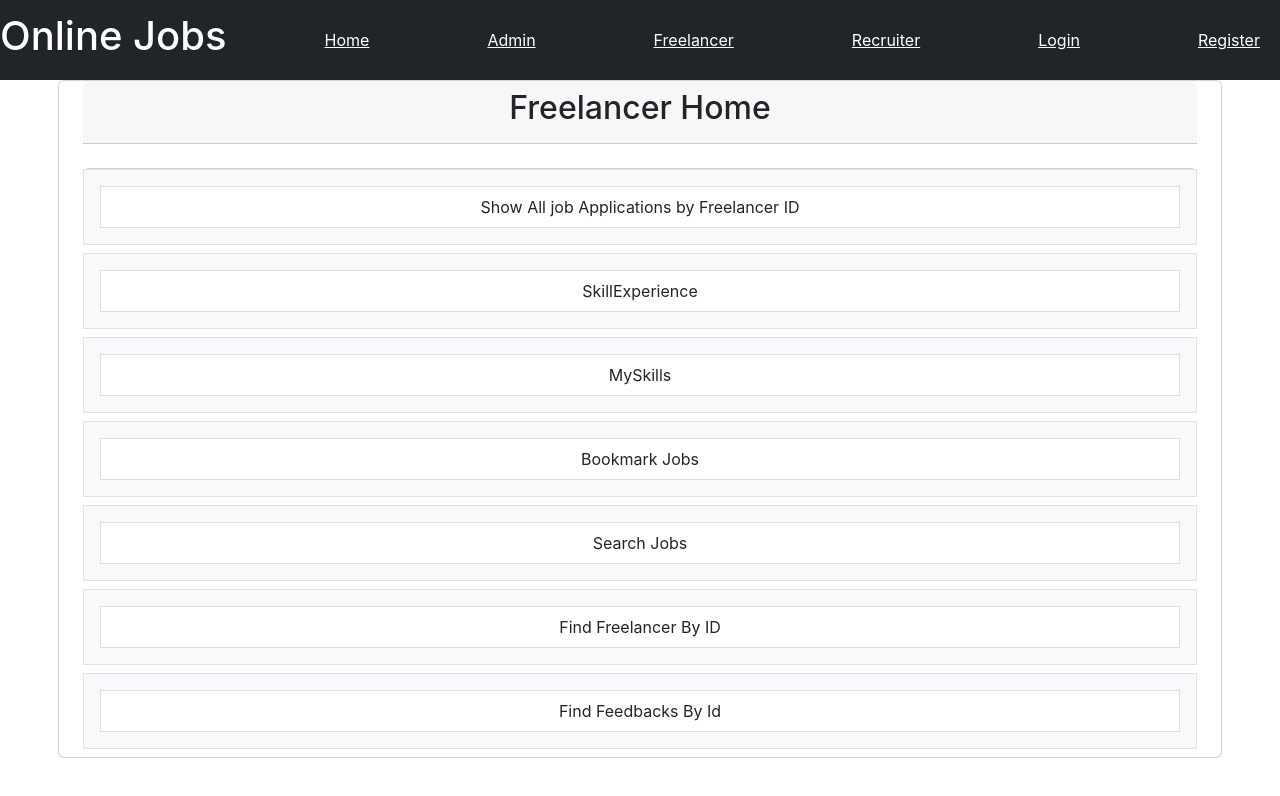
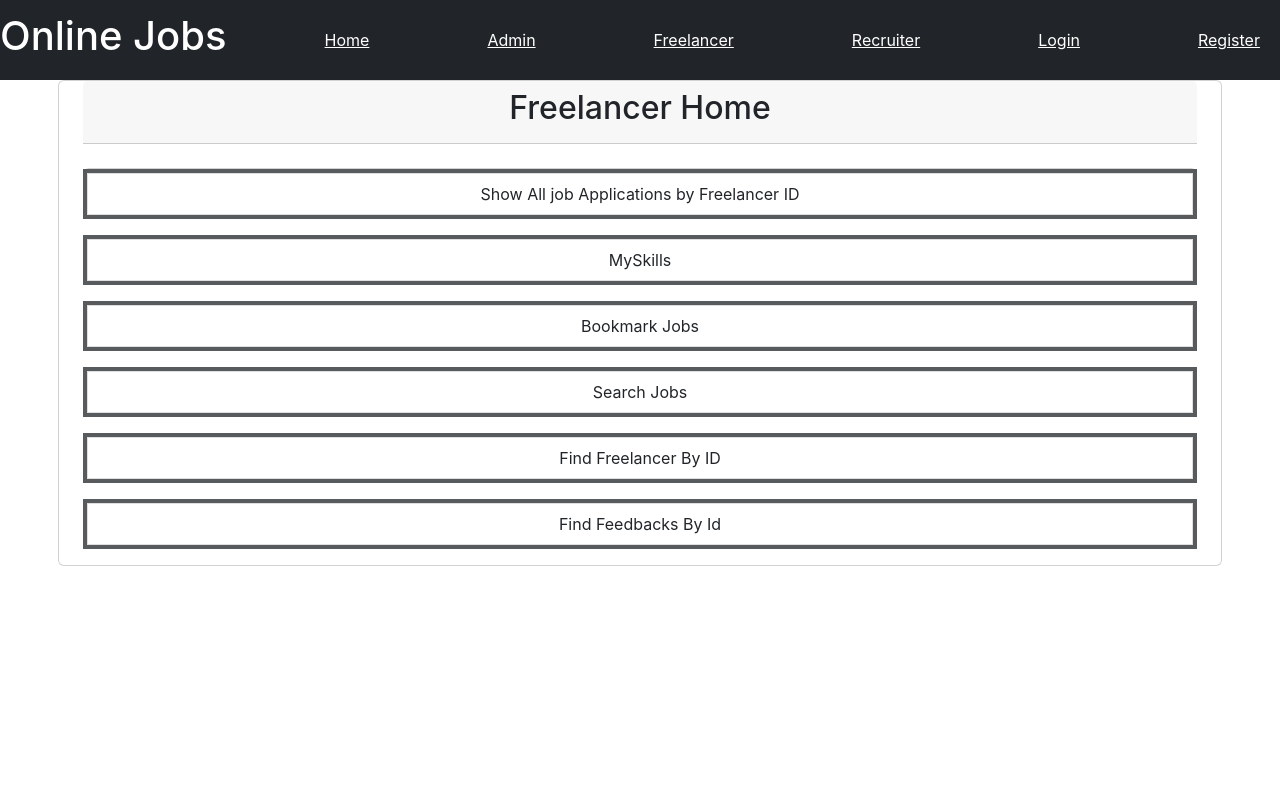
Before and after one commit to Git-Pratik97/online-jobs-new, a React (Create React App) app: page /freelancer in a window 1280 px wide. Shown: the top 796 px of the page. Built offline with nearby package versions, Linux system fonts and the light colour scheme.

Commit message:
Changes Updated

```diff
--- a/package.json
+++ b/package.json
@@ -4,7 +4,6 @@
   "private": true,
   "dependencies": {
     "@testing-library/jest-dom": "^5.16.5",
-    "@testing-library/react": "^13.4.0",
     "@testing-library/user-event": "^13.5.0",
     "axios": "^1.1.3",
     "bootstrap": "^5.2.2",
@@ -38,5 +37,8 @@
       "last 1 firefox version",
       "last 1 safari version"
     ]
+  },
+  "devDependencies": {
+    "@testing-library/react": "^13.4.0"
   }
 }
--- a/src/components/Recruiter/RecruiterHome.js
+++ b/src/components/Recruiter/RecruiterHome.js
@@ -12,35 +12,35 @@ function RecruiterHome() {
       <br/>
       <div id="list-example" className="list-group">
       <div className="card-title">
-      <div className="p-3 border bg-light">
+      <div className="p-1 mb-2 bg-dark text-white bg-opacity-75">
           <Link className="list-group-item list-group-item-action" to="/PostJob/">Post Job</Link>
         </div>
       </div>
       <div className="card-title">
-      <div className="p-3 border bg-light">
+      <div className="p-1 mb-2 bg-dark text-white bg-opacity-75">
           <Link className="list-group-item list-group-item-action" to="/closejob">Close Job</Link>
         </div>
       </div>
 
       <div className="card-title">
 
-      <div className="p-3 border bg-light">
+      <div className="p-1 mb-2 bg-dark text-white bg-opacity-75">
           <Link className="list-group-item list-group-item-action" to="/bookmarked_freelancer">Bookmarked Freelancer</Link>
         </div>
 
       </div>
       <div className="card-title">
-      <div className="p-3 border bg-light">
+      <div className="p-1 mb-2 bg-dark text-white bg-opacity-75">
           <Link className="list-group-item list-group-item-action" to="/createfeedback">Create Feedback</Link>
         </div>
       </div>
       <div className="card-title">
-      <div className="p-3 border bg-light">
+      <div className="p-1 mb-2 bg-dark text-white bg-opacity-75">
           <Link className="list-group-item list-group-item-action" to="/awardjob">Award Job to freelancer</Link>
         </div>
       </div>
       <div className="card-title">
-      <div className="p-3 border bg-light">
+      <div className="p-1 mb-2 bg-dark text-white bg-opacity-75">
           <Link className="list-group-item list-group-item-action" to="/findalljobs">Find All Job Applications</Link>
         </div>
       </div>
--- a/src/components/admin/Admin.js
+++ b/src/components/admin/Admin.js
@@ -12,12 +12,12 @@ const Admin = () => {
       <br/>
       <div id="list-example" className="list-group">
       <div className="card-title">
-      <div className="p-3 border bg-light">
+      <div className="p-1 mb-2 bg-dark text-white bg-opacity-75">
         <Link className="list-group-item list-group-item-action" to="recruiter/findrecruiter">Find Recruiter By ID</Link>
         </div>
       </div>
       <div className="card-title">
-      <div className="p-3 border bg-light">
+      <div className="p-1 mb-2 bg-dark text-white bg-opacity-75">
         <Link className="list-group-item list-group-item-action" to='freelancer/findfreelancer'>Find Freelancer By ID</Link>
         </div>
       </div>
--- a/src/components/freelancer/FreelancerHome.js
+++ b/src/components/freelancer/FreelancerHome.js
@@ -3,51 +3,51 @@ import { Link } from "react-router-dom";
 
 const FreelancerHome = () => {
   return (
-    <div class="container">
-  <div class="row gx-5">
-    <div class="card">
-      <div class="card-header">
+    <div className="container">
+  <div className="row gx-5">
+    <div className="card">
+      <div className="card-header">
         <h2>Freelancer Home</h2>
         </div>
         <br/>
-      <div id="list-example" class="list-group">
-      <div class="card-title ">
-      <div class="p-3 border bg-light">
+      <div id="list-example" className="list-group">
+      <div className="card-title ">
+      <div className="p-1 mb-2 bg-dark text-white bg-opacity-75">
         <Link className="list-group-item list-group-item-action " to="/showalljobapplicationsbyfreelancer">
           Show All job Applications by Freelancer ID
         </Link>
         </div>
       </div>
-      <div class="card-title">
-      <div class="p-3 border bg-light">
+      {/* <div className="card-title">
+      <div className="p-3 border bg-light">
         <Link className="list-group-item list-group-item-action" to="/SkillExperience/">SkillExperience</Link>
         </div>
-      </div>
+      </div> */}
 
-      <div class="card-title">
+      <div className="card-title">
 
-      <div class="p-3 border bg-light">
+      <div className="p-1 mb-2 bg-dark text-white bg-opacity-75 ">
         <Link className="list-group-item list-group-item-action" to="/MySkills/">MySkills</Link>
         </div>
 
  </div>
- <div class="card-title">
- <div class="p-3 border bg-light">
+ <div className="card-title">
+ <div className="p-1 mb-2 bg-dark text-white bg-opacity-75">
         <Link className="list-group-item list-group-item-action" to="/bookmarkjobs">Bookmark Jobs</Link>
         </div>
       </div>
-      <div class="card-title">
-      <div class="p-3 border bg-light">
+      <div className="card-title">
+      <div className="p-1 mb-2 bg-dark text-white bg-opacity-75">
         <Link className="list-group-item list-group-item-action" to="/searchjobs">Search Jobs</Link>
         </div>
       </div>
-      <div class="card-title">
-      <div class="p-3 border bg-light">
+      <div className="card-title">
+      <div className="p-1 mb-2 bg-dark text-white bg-opacity-75">
         <Link className="list-group-item list-group-item-action" to="/findbyid">Find Freelancer By ID</Link>
         </div>
       </div>
-      <div class="card-title">
-      <div class="p-3 border bg-light">
+      <div className="card-title">
+      <div className="p-1 mb-2 bg-dark text-white bg-opacity-75">
         <Link className="list-group-item list-group-item-action" to="/findfeedbacksbyid">Find Feedbacks By Id</Link>
         </div>
       </div>
--- a/src/components/skill/MySkills.js
+++ b/src/components/skill/MySkills.js
@@ -18,11 +18,11 @@ return(
             <div className="bg-success p-2 text-white bg-opacity-75">Update Skill</div>
             </Link>
           </li>
-          <li className="nav-item">
+          {/* <li className="nav-item">
             <Link className="nav-link" to="/freelancer/MySkills/RemoveSkill">
             <div className="bg-success p-2 text-white bg-opacity-75">Remove Skill</div>
             </Link>
-          </li>
+          </li> */}
         </ul>
 
     </div>
--- a/src/components/skill/MySkillsAdd.js
+++ b/src/components/skill/MySkillsAdd.js
@@ -47,11 +47,11 @@ return(
             <div className="bg-success p-2 text-white bg-opacity-75">Update Skill</div>
             </Link>
           </li>
-          <li className="nav-item">
+          {/* <li className="nav-item">
             <Link className="nav-link" to="/freelancer/MySkills/RemoveSkill">
             <div className="bg-success p-2 text-white bg-opacity-75">Remove Skill</div>
             </Link>
-          </li>
+          </li> */}
         </ul>
 
     <div className="bg-success p-2 text-white bg-opacity-75">Add your Skill details</div>
--- a/src/components/skill/MySkillsUpdate.js
+++ b/src/components/skill/MySkillsUpdate.js
@@ -57,11 +57,11 @@ const MySkillsUpdate = ({ skill }) => {
   <div className="bg-success p-2 text-white bg-opacity-75">Update Skill</div>
   </Link>
 </li>
-<li className="nav-item">
+{/* <li className="nav-item">
   <Link className="nav-link" to="/freelancer/MySkills/RemoveSkill">
   <div className="bg-success p-2 text-white bg-opacity-75">Remove Skill</div>
   </Link>
-</li>
+</li> */}
 </ul>
 
 
```
Also changed, not shown: 1 other file (tests, documents, lock files or other folders).
